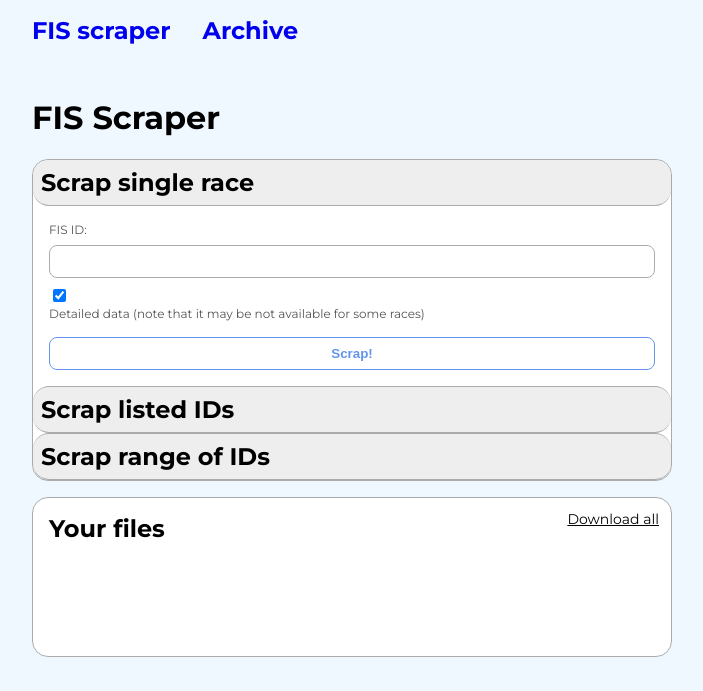
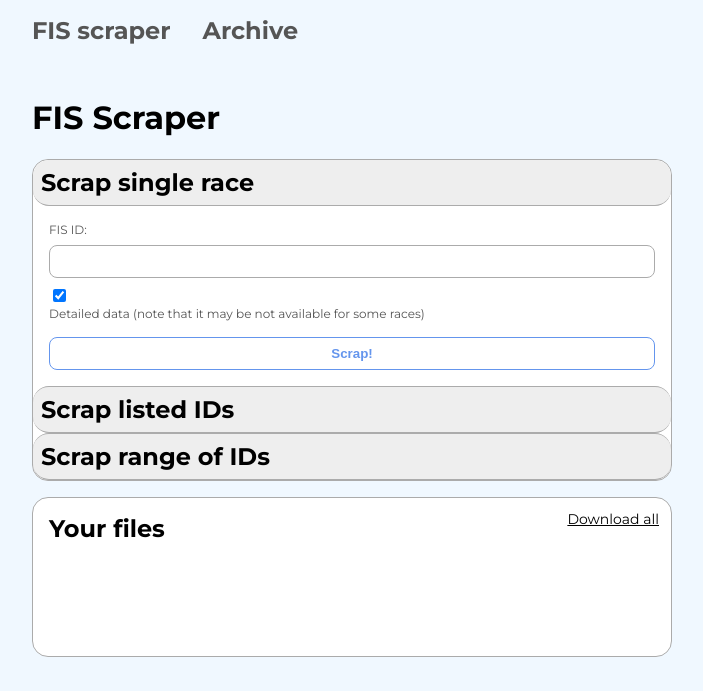
Before and after one commit to szymonkluba/fis-scraper-web, a Django app: page / in a window 1280 px wide. Shown: the top 691 px of the page, without its empty margins (288-991 px from the left). Run offline with Django 3.2, Linux system fonts and the light colour scheme.

Commit message:
Navigation styles.

```diff
--- a/static/styles/styles.css
+++ b/static/styles/styles.css
@@ -41,11 +41,13 @@ nav {
 nav a {
     appearance: none;
     text-decoration: none;
+    color: inherit;
 }
 
 nav a:hover {
     color: #aaa;
     transform: scale(1.1);
+    box-shadow: 4px 4px 69px -15px rgba(0,0,0,0.75);
 }
 
 nav a:visited {
```
